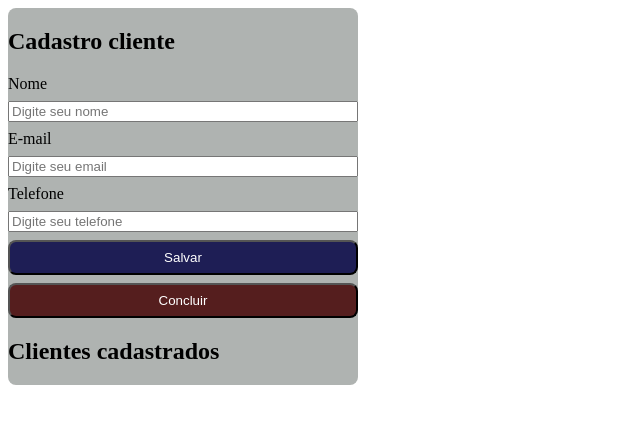
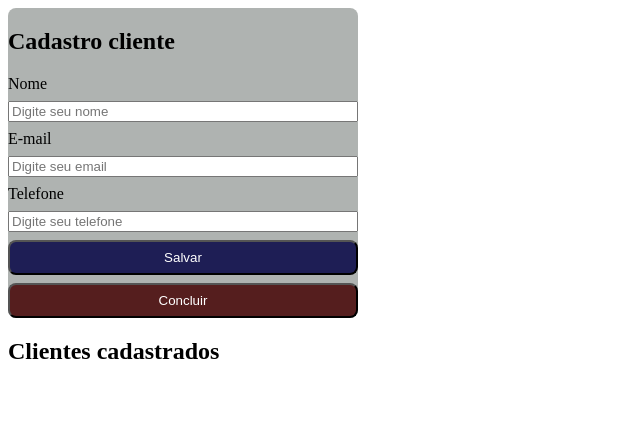
Before and after one commit to GuilhermeMaywald/Atividade-pratica-DOM-5, a plain HTML site: page index.html in a window 1280 px wide. Both pictures are taken after a click on the button "Concluir". Shown: the whole page, without its empty margins (0-640 px from the left). Drawn offline with Linux system fonts and the light colour scheme.

Commit message:
Correção funções

```diff
--- a/assets/css/style.css
+++ b/assets/css/style.css
@@ -1,4 +1,4 @@
-.formulary {
+#formulary {
     background-color: rgb(175, 179, 177);
     display: flex;
     flex-direction: column;
--- a/assets/js/dom_5.js
+++ b/assets/js/dom_5.js
@@ -58,8 +58,8 @@ function displayList(element, key) {
 }
 
 function completeRegistration() {
-    let registrationCompleted = document.getElementsByClassName('formulary');
-    let listCompleted = document.getElementsByClassName('message-registration');
+    let registrationCompleted = document.getElementById('formulary');
+    let listCompleted = document.getElementById('message-registration');
 
     registrationCompleted.setAttribute('class', 'inactive');
     listCompleted.setAttribute('class', 'active');
--- a/index.html
+++ b/index.html
@@ -11,7 +11,7 @@
 
 <body>
     <main>
-        <section class="formulary active">
+        <section id="formulary" class="active">
             <div>
                 <h1>Cadastro cliente</h1>
             </div>
@@ -27,10 +27,10 @@
                     <button type="button" id="btn-conclude">Concluir</button>
                 </div>
             </form>
-            <div id="message-registration" class="inactive">
-                <h1>Clientes cadastrados</h1>
-                <ul id="registered"></ul>
-            </div>
+        </section>
+        <section id="message-registration" class="inactive">
+            <h1>Clientes cadastrados</h1>
+            <ul id="registered"></ul>
         </section>
     </main>
 </body>
```
